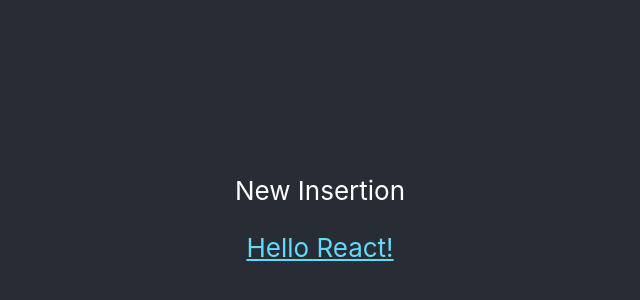
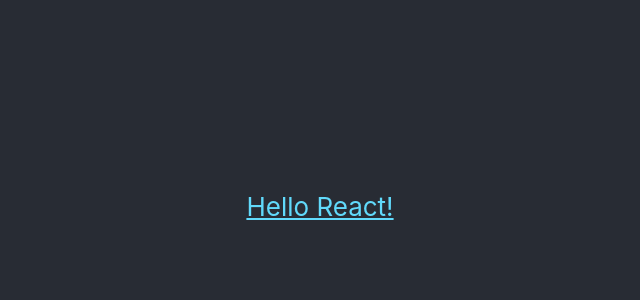
Before and after one commit to GopinathMaddula/new-repo, a React (Create React App) app: page / in a window 1280 px wide. Shown: the part 194-494 px from the top of the page, without its empty margins (320-960 px from the left). Built offline with nearby package versions, Linux system fonts and the light colour scheme.

Commit message:
removed p

```diff
--- a/src/App.js
+++ b/src/App.js
@@ -5,7 +5,7 @@
   return (
     <div className="App">
       <header className="App-header">
-        <p>New Insertion</p>
+
 
         <a
           className="App-link"
```
